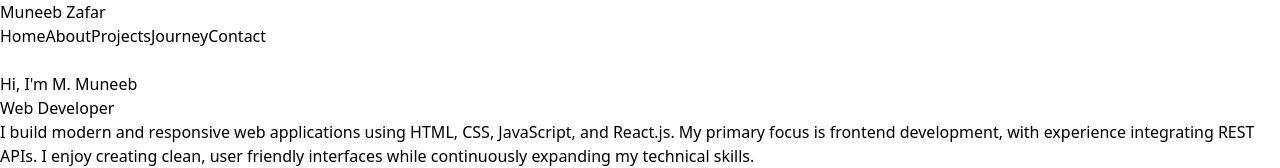
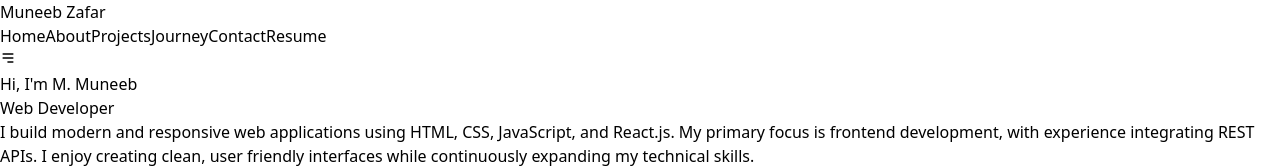
Before and after one commit to DEV-MK2023/Portfolio, a React (Vite) app: page / in a window 1280 px wide. Shown: the top 168 px of the page. Built offline with nearby package versions, Linux system fonts and the light colour scheme.

Commit message:
Improve portfolio

```diff
--- a/src/components/Navbar.jsx
+++ b/src/components/Navbar.jsx
@@ -1,6 +1,6 @@
-// src/components/layout/Navbar.jsx
 import { useState, useEffect } from "react";
 import { motion, AnimatePresence } from "framer-motion";
+import { HiMenuAlt3, HiX } from "react-icons/hi";
 
 const navLinks = [
   { name: "Home", href: "#home" },
@@ -10,105 +10,212 @@ const navLinks = [
   { name: "Contact", href: "#contact" },
 ];
 
-const Navbar = () => {
+function Navbar() {
   const [isOpen, setIsOpen] = useState(false);
   const [scrolled, setScrolled] = useState(false);
 
-  // Detect scroll for background effect
   useEffect(() => {
-    const onScroll = () => {
-      setScrolled(window.scrollY > 10);
+    const handleScroll = () => {
+      if (window.scrollY > 40) {
+        setScrolled(true);
+      } else {
+        setScrolled(false);
+      }
     };
-    window.addEventListener("scroll", onScroll);
-    return () => window.removeEventListener("scroll", onScroll);
+
+    window.addEventListener("scroll", handleScroll);
+
+    return () => {
+      window.removeEventListener("scroll", handleScroll);
+    };
   }, []);
+
 
   return (
     <motion.nav
-      initial={{ y: -20, opacity: 0 }}
-      animate={{ y: 0, opacity: 1 }}
+      initial={{ y: -80 }}
+      animate={{ y: 0 }}
       transition={{ duration: 0.6 }}
-      className={`fixed top-0 left-0 w-full z-50 backdrop-blur-lg transition-colors duration-300 ${
-        scrolled ? "bg-gray-900/80 shadow-lg" : "bg-transparent"
+      className={`fixed top-0 left-0 w-full z-50 transition-all duration-300 ${scrolled
+          ? "bg-slate-900/80 backdrop-blur-xl shadow-lg border-b border-white/10"
+          : "bg-transparent"
         }`}
     >
-      <div className="max-w-7xl mx-auto px-4 sm:px-6 lg:px-8 py-4 flex justify-between items-center">
+
+      <div className="max-w-7xl mx-auto px-6 lg:px-12 py-5 flex justify-between items-center">
+
+
         {/* Logo */}
-        <div className="text-2xl font-bold text-white tracking-tight">
-          <span className="bg-gradient-to-r from-blue-400 to-purple-500 bg-clip-text text-transparent">
+        <a
+          href="#home"
+          className="text-2xl font-bold tracking-wide"
+        >
+          <span className="bg-gradient-to-r from-cyan-400 via-blue-500 to-purple-500 bg-clip-text text-transparent">
             Muneeb Zafar
           </span>
-        </div>
+        </a>
 
-        {/* Desktop Nav */}
-        <div className="hidden md:flex space-x-6">
+
+
+        {/* Desktop Menu */}
+        <div className="hidden md:flex items-center gap-8">
+
           {navLinks.map((link) => (
             <a
               key={link.name}
               href={link.href}
-              className="text-slate-200 hover:text-blue-400 transition font-medium"
+              className="
+              text-slate-300
+              hover:text-cyan-400
+              transition
+              duration-300
+              relative
+              group
+              "
             >
+
               {link.name}
+
+              <span
+                className="
+                absolute
+                left-0
+                -bottom-2
+                w-0
+                h-[2px]
+                bg-cyan-400
+                transition-all
+                duration-300
+                group-hover:w-full
+                "
+              />
+
             </a>
           ))}
+
+
+          <a
+            href="/Muneeb_Zafar_CV.pdf"
+            download
+            className="
+            px-5
+            py-2
+            rounded-full
+            bg-gradient-to-r
+            from-blue-600
+            to-purple-600
+            hover:scale-105
+            transition
+            duration-300
+            shadow-lg
+            "
+          >
+            Resume
+          </a>
+
         </div>
 
-        {/* Mobile Menu Button */}
-        <div className="md:hidden">
+
+
+        {/* Mobile Button */}
         <button
+          className="md:hidden text-white text-3xl"
           onClick={() => setIsOpen(!isOpen)}
-            className="focus:outline-none text-white"
         >
-            <svg
-              className="w-6 h-6"
-              fill="none"
-              stroke="currentColor"
-              viewBox="0 0 24 24"
-            >
-              {isOpen ? (
-                <path
-                  strokeLinecap="round"
-                  strokeLinejoin="round"
-                  strokeWidth={2}
-                  d="M6 18L18 6M6 6l12 12"
-                />
-              ) : (
-                <path
-                  strokeLinecap="round"
-                  strokeLinejoin="round"
-                  strokeWidth={2}
-                  d="M4 6h16M4 12h16M4 18h16"
-                />
-              )}
-            </svg>
+
+          {isOpen ? <HiX /> : <HiMenuAlt3 />}
+
         </button>
-        </div>
+
+
       </div>
 
-      {/* Mobile Dropdown */}
+
+
+      {/* Mobile Menu */}
+
       <AnimatePresence>
+
         {isOpen && (
+
           <motion.div
-            initial={{ opacity: 0, height: 0 }}
-            animate={{ opacity: 1, height: "auto" }}
-            exit={{ opacity: 0, height: 0 }}
-            className="md:hidden bg-gray-900/90 px-4 pb-4 space-y-2"
+
+            initial={{
+              opacity: 0,
+              height: 0
+            }}
+
+            animate={{
+              opacity: 1,
+              height: "auto"
+            }}
+
+            exit={{
+              opacity: 0,
+              height: 0
+            }}
+
+            className="
+            md:hidden
+            bg-slate-900/95
+            backdrop-blur-xl
+            px-6
+            pb-6
+            "
           >
+
+            <div className="flex flex-col gap-5 pt-4">
+
               {navLinks.map((link) => (
+
                 <a
                   key={link.name}
                   href={link.href}
                   onClick={() => setIsOpen(false)}
-                className="block text-slate-200 hover:text-blue-400 transition font-medium"
+                  className="
+                  text-slate-300
+                  hover:text-cyan-400
+                  transition
+                  "
                 >
+
                   {link.name}
+
                 </a>
+
               ))}
+
+
+              <a
+                href="/Muneeb_Zafar_CV.pdf"
+                download
+                className="
+                text-center
+                px-5
+                py-3
+                rounded-full
+                bg-gradient-to-r
+                from-blue-600
+                to-purple-600
+                "
+              >
+                Download CV
+              </a>
+
+
+            </div>
+
+
           </motion.div>
+
         )}
+
       </AnimatePresence>
+
+
     </motion.nav>
   );
-};
+}
+
 
 export default Navbar;
```
Lines whose indentation alone changed are shown as unchanged.
